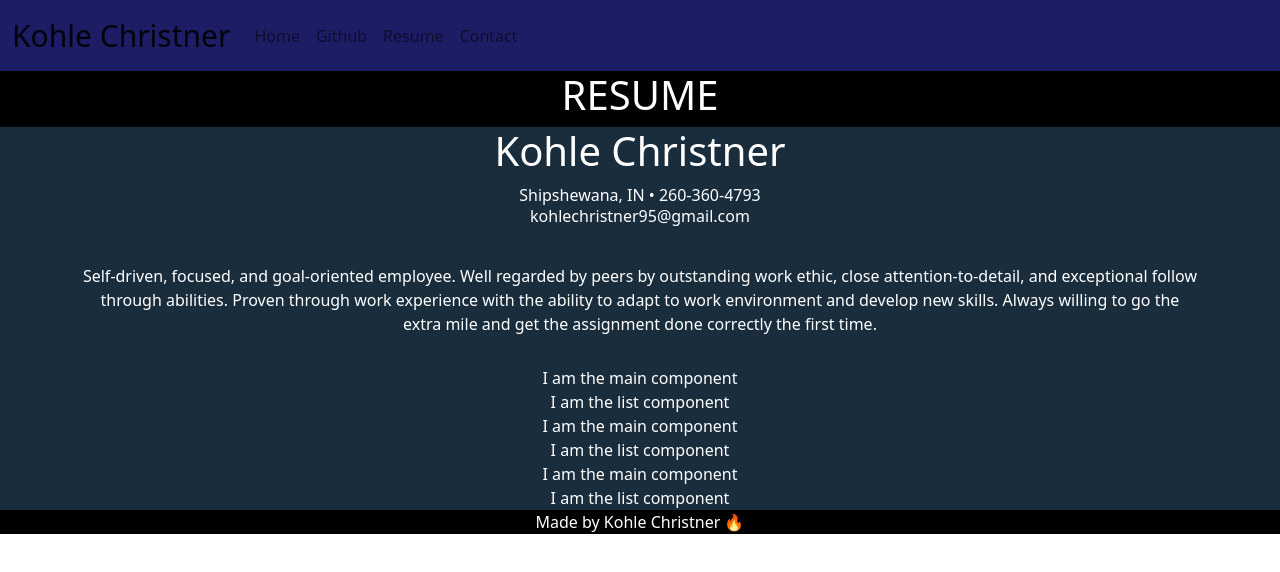
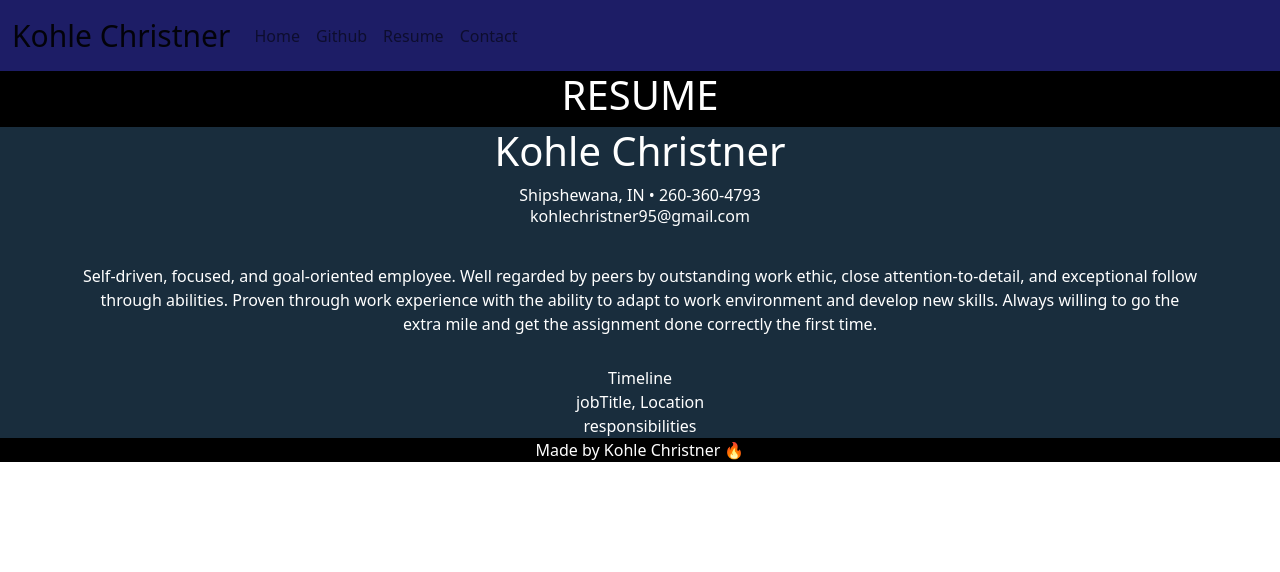
Before and after one commit to kohleChristner95/portfolio-website, a React (Create React App) app: page /Resume in a window 1280 px wide. Shown: the top 572 px of the page. Built offline with nearby package versions, Linux system fonts and the light colour scheme.

Commit message:
Temp changes for now.

```diff
--- a/src/Components/Resume.js
+++ b/src/Components/Resume.js
@@ -1,73 +1,16 @@
 import React from "react";
 import Main from "./ResumeComponents/Main";
 import Overview from "./ResumeComponents/Overview";
+import { useState } from "react";
 
 const Resume = () => {
-  const experience = [
-    {
-      timeLine: "September 2020 - Present",
-      jobTitle: "Software Developer",
-      company: "Firefly Integrations",
-      responsibilities: [
-        "Programmed config files written in JSON",
-        "Helped maintain mobile apps written in Angular.js combined with Ionic Capacitor for cross platform capabilities",
-        "Helped upload new builds and test flights to both the google play store and app store",
-        "Started as an entry-level developer and worked up to a team lead role within 10 months",
-      ],
-    },
-    {
-      timeLine: "April 2019 - September 2020",
-      jobTitle: "Fire Saftety Technician",
-      location: "M&M Fire Protection & Security",
-      responsibilities: [
-        "Inspected, serviced, and installed fire extinguishers per NFPA standards",
-        "Inspected and serviced emergency lighting per NFPA standards",
-        "• Communicated with customers regarding service needs",
-      ],
-    },
-    {
-      timeLine: "April 2018 - April 2019",
-      jobTitle: "Assistand Service Manager",
-      location: "Hawkins Water Tech.",
-      responsibilities: [
-        "Coordinated water softener installation schedule",
-        "Communicated with customers with questions regarding water quality needs",
-        "Recorded customer information on Watertight software",
-        "Coordinated service schedule with service manager",
-      ],
-    },
-  ];
-
-  const education = [
-    {
-      timeLine: "August 2015 - December 2015",
-      jobTitle: "Undecided",
-      location: "Grace College - Winona Lake, IN",
-      responsibilities: [],
-    },
-    {
-      timeLine: "August 2014 - May 2015",
-      jobTitle: "Undecided",
-      location: "Indiana University South Bend",
-      responsibilities: [],
-    },
-  ];
-
-  const skills = [
-    "Problem-solving",
-    "Attention to detail",
-    "Clear communication",
-    "Self-driven",
-    "Strong desire to learn",
-  ];
+  const headerTitles = ["Experience", "Education", "Skills"];
   return (
     <div>
       <h1>RESUME</h1>
       <div className="empty-color">
         <Overview />
-        <Main mainHeader={"Experience"} />
-        <Main mainHeader={"Education"} />
-        <Main mainHeader={"Skills"} />
+        <Main headerTitles={headerTitles} />
       </div>
     </div>
   );
--- a/src/Components/ResumeComponents/List.js
+++ b/src/Components/ResumeComponents/List.js
@@ -2,8 +2,10 @@ import React from "react";
 
 const List = () => {
   return (
-    <div>
-      <div>I am the list component</div>
+    <div className="container">
+      <div>Timeline</div>
+      <div>jobTitle, Location</div>
+      <div>responsibilities</div>
     </div>
   );
 };
--- a/src/Components/ResumeComponents/Main.js
+++ b/src/Components/ResumeComponents/Main.js
@@ -1,10 +1,72 @@
 import React from "react";
 import List from "./List";
 
-const Main = () => {
+const Main = ({ headerTitles }) => {
+  // console.log(props.headerTitles);
+  const experience = [
+    {
+      timeLine: "September 2020 - Present",
+      jobTitle: "Software Developer",
+      company: "Firefly Integrations",
+      responsibilities: [
+        "Programmed config files written in JSON",
+        "Helped maintain mobile apps written in Angular.js combined with Ionic Capacitor for cross platform capabilities",
+        "Helped upload new builds and test flights to both the google play store and app store",
+        "Started as an entry-level developer and worked up to a team lead role within 10 months",
+      ],
+    },
+    {
+      timeLine: "April 2019 - September 2020",
+      jobTitle: "Fire Saftety Technician",
+      location: "M&M Fire Protection & Security",
+      responsibilities: [
+        "Inspected, serviced, and installed fire extinguishers per NFPA standards",
+        "Inspected and serviced emergency lighting per NFPA standards",
+        "• Communicated with customers regarding service needs",
+      ],
+    },
+    {
+      timeLine: "April 2018 - April 2019",
+      jobTitle: "Assistand Service Manager",
+      location: "Hawkins Water Tech.",
+      responsibilities: [
+        "Coordinated water softener installation schedule",
+        "Communicated with customers with questions regarding water quality needs",
+        "Recorded customer information on Watertight software",
+        "Coordinated service schedule with service manager",
+      ],
+    },
+  ];
+
+  const education = [
+    {
+      timeLine: "August 2015 - December 2015",
+      jobTitle: "Undecided",
+      location: "Grace College - Winona Lake, IN",
+      responsibilities: [],
+    },
+    {
+      timeLine: "August 2014 - May 2015",
+      jobTitle: "Undecided",
+      location: "Indiana University South Bend",
+      responsibilities: [],
+    },
+  ];
+
+  const softSkills = [
+    "Problem-solving",
+    "Attention to detail",
+    "Clear communication",
+    "Self-driven",
+    "Strong desire to learn",
+  ];
+
   return (
     <div>
-      I am the main component
+      {headerTitles.forEach((headerName) => {
+        console.log(headerName);
+        return <h3>{headerName}</h3>;
+      })}
       <List />
     </div>
   );
```
